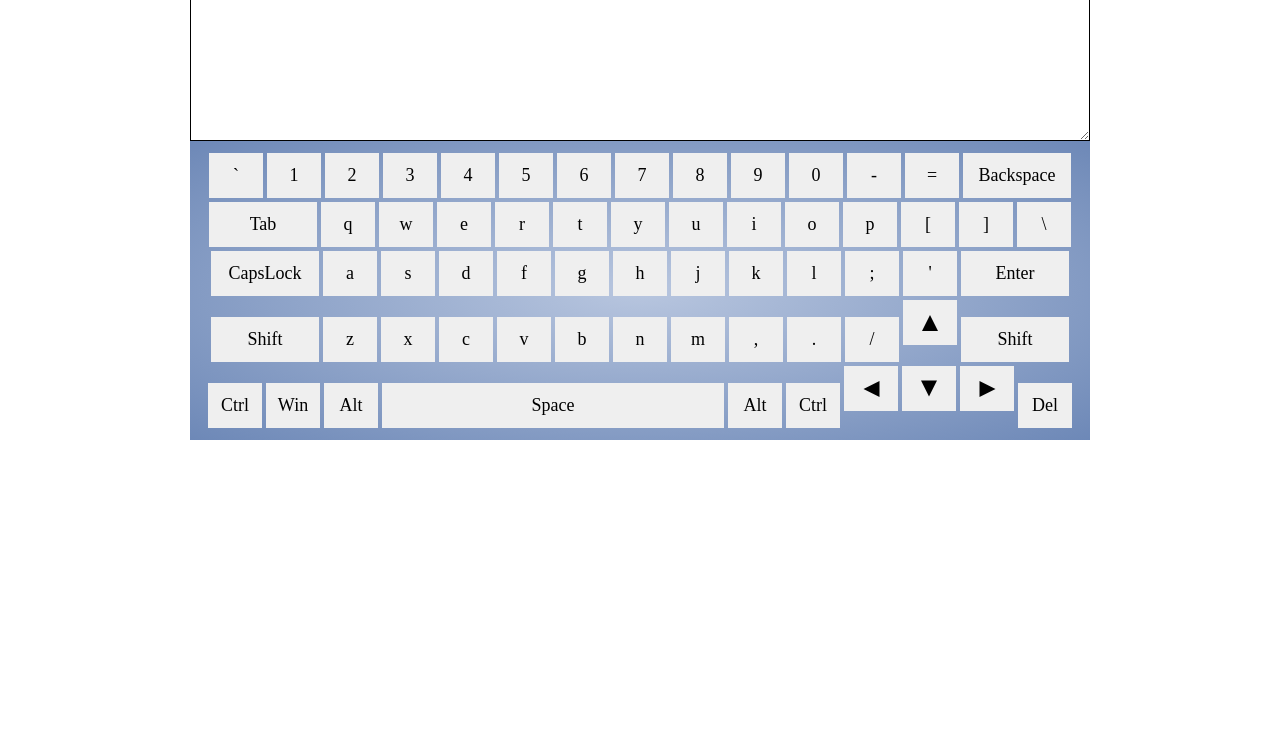
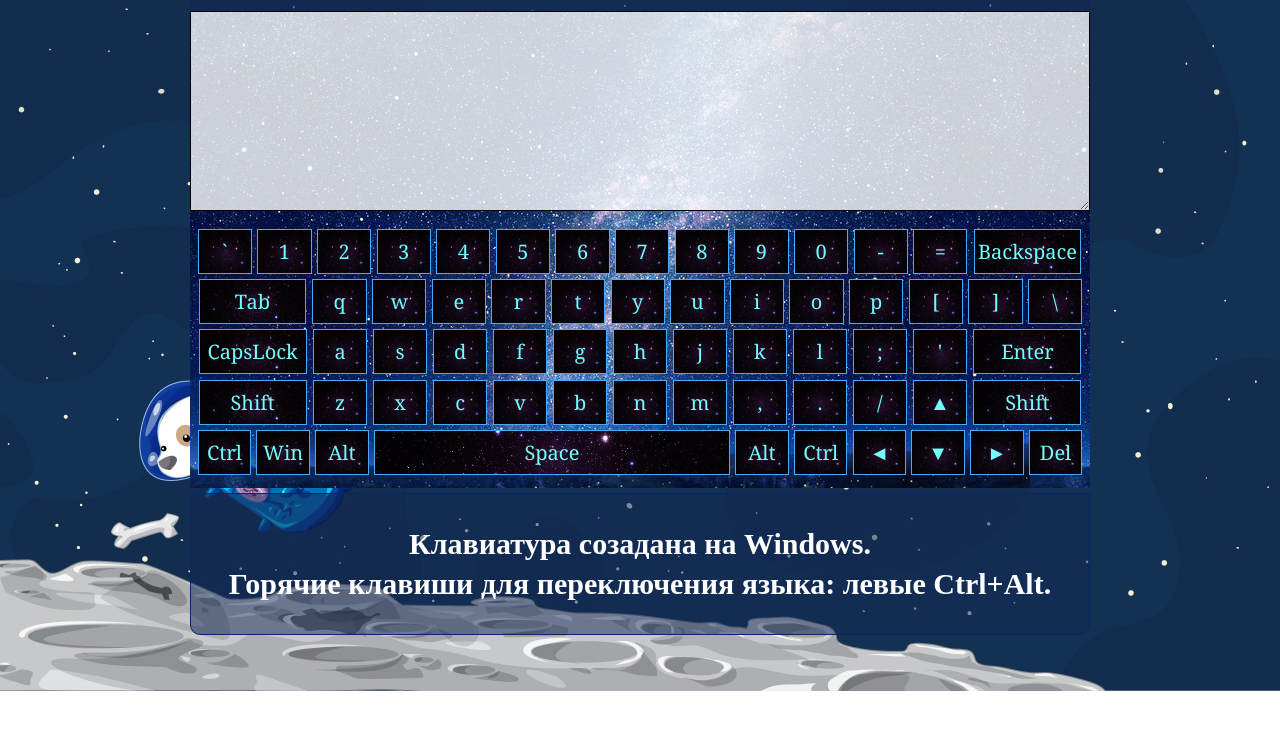
Before and after one commit to Nikitatopodin/virtual-keyboard, a website with bundled scripts: page index.html in a window 1280 px wide. Shown: the part 109-850 px from the top of the page. After the commit the page ends 800 px from the top, so only its background shows below. Built offline with nearby package versions, Linux system fonts and the light colour scheme; a web font is replaced by a local one.

Commit message:
feat: changed appearance of keyboard

```diff
--- a/index.html
+++ b/index.html
@@ -9,7 +9,7 @@
   <title>Document</title>
 </head>
 
-<body>
+<body class="body">
   <script type="module" src="index.js"></script>
 </body>
 
--- a/index.js
+++ b/index.js
@@ -2,9 +2,13 @@ import { keyObjEng, keyObjRus } from './modules/keyObj.js';
 
 class Keyboard {
   props = {
+    start: null,
+    title: null,
     textArea: null,
     wrapper: null,
     board: null,
+    descriptionWrapper: null,
+    description: null,
     capsLock: false,
     value: '',
     shift: false,
@@ -22,19 +26,32 @@ class Keyboard {
     this.props.textArea.rows = 10;
     this.props.textArea.cols = 100;
     this.props.textArea.wrap = 'hard';
+    this.props.title = document.createElement('div');
     this.props.wrapper = document.createElement('div');
+    this.props.board = document.createElement('div');
+    this.props.description = document.createElement('div');
+    this.props.descriptionWrapper = document.createElement('div');
+
+    this.props.title.classList.add('title');
     this.props.wrapper.classList.add('wrapper');
-    this.props.board = document.createElement('div');
     this.props.board.classList.add('keyboard');
+    this.props.description.classList.add('description');
+    this.props.descriptionWrapper.classList.add('description__wrapper');
 
-    document.body.append(this.props.textArea);
+    document.body.append(this.props.title);
     document.body.append(this.props.wrapper);
+    this.props.wrapper.append(this.props.textArea);
     this.props.wrapper.append(this.props.board);
+    document.body.append(this.props.descriptionWrapper);
+    this.props.descriptionWrapper.append(this.props.description);
 
     this.props.textArea.autofocus = true;
     this.props.textArea.focus();
     this.props.selectStart = this.props.textArea.selectionStart;
     this.props.selectEnd = this.props.textArea.selectionEnd;
+
+    this.props.title.textContent = 'RSS Virtual Keyboard';
+    this.props.description.innerHTML = 'Клавиатура созадана на Windows.<br>Горячие клавиши для переключения языка: левые Ctrl+Alt.';
 
     document.addEventListener('keydown', (e) => e.preventDefault());
     document.addEventListener('keydown', (e) => this.downKey(e.code));
@@ -43,7 +60,7 @@ class Keyboard {
     document.addEventListener('mouseup', (e) => this.upKey(e.target.classList[1], e, true));
 
     this.props.textArea.addEventListener('click', (e) => {
-      this.props.selectEnd = e.target.selectionEnd;
+      this.props.selectEnd = e.target.selectionStart;
       this.props.selectStart = e.target.selectionStart;
       this.props.textArea.selectionStart = this.props.selectStart;
       this.props.textArea.selectionEnd = this.props.selectEnd;
@@ -67,6 +84,10 @@ class Keyboard {
     };
     window.addEventListener('beforeunload', setLocalStorage);
     window.addEventListener('load', getLocalStorage);
+  }
+
+  init() {
+    this.start = true;
   }
 
   createKeys(keyObj) {
@@ -404,3 +425,4 @@ class Keyboard {
   }
 }
 const keyboard = new Keyboard();
+keyboard.init();
--- a/modules/keyObj.js
+++ b/modules/keyObj.js
@@ -51,7 +51,7 @@ const keyObjEng = {
   Comma: ',',
   Period: '.',
   Slash: '/',
-  ArrowUp: '',
+  ArrowUp: '▲',
   ShiftRight: 'Shift',
   ControlLeft: 'Ctrl',
   MetaLeft: 'Win',
@@ -59,9 +59,9 @@ const keyObjEng = {
   Space: 'Space',
   AltRight: 'Alt',
   ControlRight: 'Ctrl',
-  ArrowLeft: '',
-  ArrowDown: '',
-  ArrowRight: '',
+  ArrowLeft: '◄',
+  ArrowDown: '▼',
+  ArrowRight: '►',
   Delete: 'Del',
 };
 
@@ -118,7 +118,7 @@ const keyObjRus = {
   Comma: 'б',
   Period: 'ю',
   Slash: '.',
-  ArrowUp: '',
+  ArrowUp: '▲',
   ShiftRight: 'Shift',
   ControlLeft: 'Ctrl',
   MetaLeft: 'Win',
@@ -126,9 +126,9 @@ const keyObjRus = {
   Space: 'Space',
   AltRight: 'Alt',
   ControlRight: 'Ctrl',
-  ArrowLeft: '',
-  ArrowDown: '',
-  ArrowRight: '',
+  ArrowLeft: '◄',
+  ArrowDown: '▼',
+  ArrowRight: '►',
   Delete: 'Del',
 };
 
--- a/style.scss
+++ b/style.scss
@@ -1,3 +1,5 @@
+@import url('https://fonts.googleapis.com/css2?family=PT+Mono&display=swap');
+
 /*Обнуление*/
 * {
 	padding: 0;
@@ -68,72 +70,96 @@ img {
 
 /*********/
 
+.body {
+	background-image: url("./assets/jpg/background.jpg");
+	background-repeat: no-repeat;
+	background-size: cover;
+	background-position-y: center;
+}
+
+.title {
+	background-color: rgba(18, 41, 84, 0.5);
+	font-weight: 900;
+	padding: 30px 0;
+	font-size: 60px;
+	color: white;
+	text-align: center;
+	max-width: 900px;
+	margin: 0 auto;
+}
+
 .wrapper {
 	margin: 0 auto;
 	max-width: 900px;
 	text-align: center;
-	background: rgb(184, 198, 223);
-	background: -moz-radial-gradient(center, ellipse cover, rgba(184, 198, 223, 1) 0%, rgba(109, 136, 183, 1) 100%);
-	background: -webkit-radial-gradient(center, ellipse cover, rgba(184, 198, 223, 1) 0%, rgba(109, 136, 183, 1) 100%);
-	background: radial-gradient(ellipse at center, rgba(184, 198, 223, 1) 0%, rgba(109, 136, 183, 1) 100%);
-	filter: progid:DXImageTransform.Microsoft.gradient(startColorstr='#b8c6df', endColorstr='#6d88b7', GradientType=1);
+	background-image: url("./assets/jpg/keyboard-background.jpg");
 }
 
 .keyboard {
+	margin: 5px;
+	display: flex;
+	flex-wrap: wrap;
 	padding: 10px 0;
 	max-width: 100%;
 }
 
 .keyboard__key {
-	font-size: 18px;
-	margin: 2px;
+	flex-grow: 1;
+	font-family: Cambria, Cochin, Georgia, Times, "Times New Roman", serif;
+	color: #71fff8;
+	font-size: 20px;
+	margin: 0.3%;
 	height: 45px;
 	width: 6%;
-	transition: all 0.1s;
+	transition: all 0.3s;
+	border: 1px solid rgb(76, 169, 250);
+	background-image: url("./assets/jpg/key-background.jpg");
+	background-position: center;
+	background-repeat: no-repeat;
+	background-size: cover;
+	opacity: 1;
 }
 
 .keyboard__key_active {
+	color: #ffffff;
 	transform: scale(0.9);
-	background-color: aqua;
+	background-color: rgba(31, 44, 237, 0.839);
+	background-blend-mode: color-burn;
 }
 
 .keyboard__key_wide {
 	width: 12%;
+	margin: 0.3% 0.4%;
 }
 
 .keyboard__key_space {
-	width: 38%;
-}
-
-.ArrowUp {
-	background-image: url("./assets/svg/arrow-up.svg");
-	background-repeat: no-repeat;
-	background-position: center;
-}
-
-.ArrowLeft {
-	background-image: url("./assets/svg/arrow-left.svg");
-	background-repeat: no-repeat;
-	background-position: center;
-}
-
-.ArrowRight {
-	background-image: url("./assets/svg/arrow-right.svg");
-	background-repeat: no-repeat;
-	background-position: center;
-}
-
-.ArrowDown {
-	background-image: url("./assets/svg/arrow-down.svg");
-	background-repeat: no-repeat;
-	background-position: center;
+	width: 40%;
 }
 
 .textarea {
+	font-family: 'PT Mono', monospace;
 	display: block;
 	max-width: 900px;
 	max-height: 200px;
-	margin: 50px auto 0 auto;
+	margin: 0 auto;
+	background-color: rgba(255, 255, 255, 0.8);
 	border: 1px solid black;
 	font-size: 20px;
 }
+
+.description__wrapper {
+	padding: 30px 0;
+	max-width: 900px;
+	margin: 0 auto;
+	border: 1px solid rgb(9, 40, 99);
+	border-radius: 0 0 10px 10px;
+	background-color: rgba(18, 41, 84, 0.5);
+}
+
+.description {
+	font-size: 30px;
+	font-weight: 700;
+	line-height: 2.5rem;
+	color: white;
+	text-align: center;
+}
```
Also changed, not shown: assets/jpg/background.jpg (added), assets/jpg/key-background.jpg (added), assets/jpg/keyboard-background.jpg (added), style.css.
